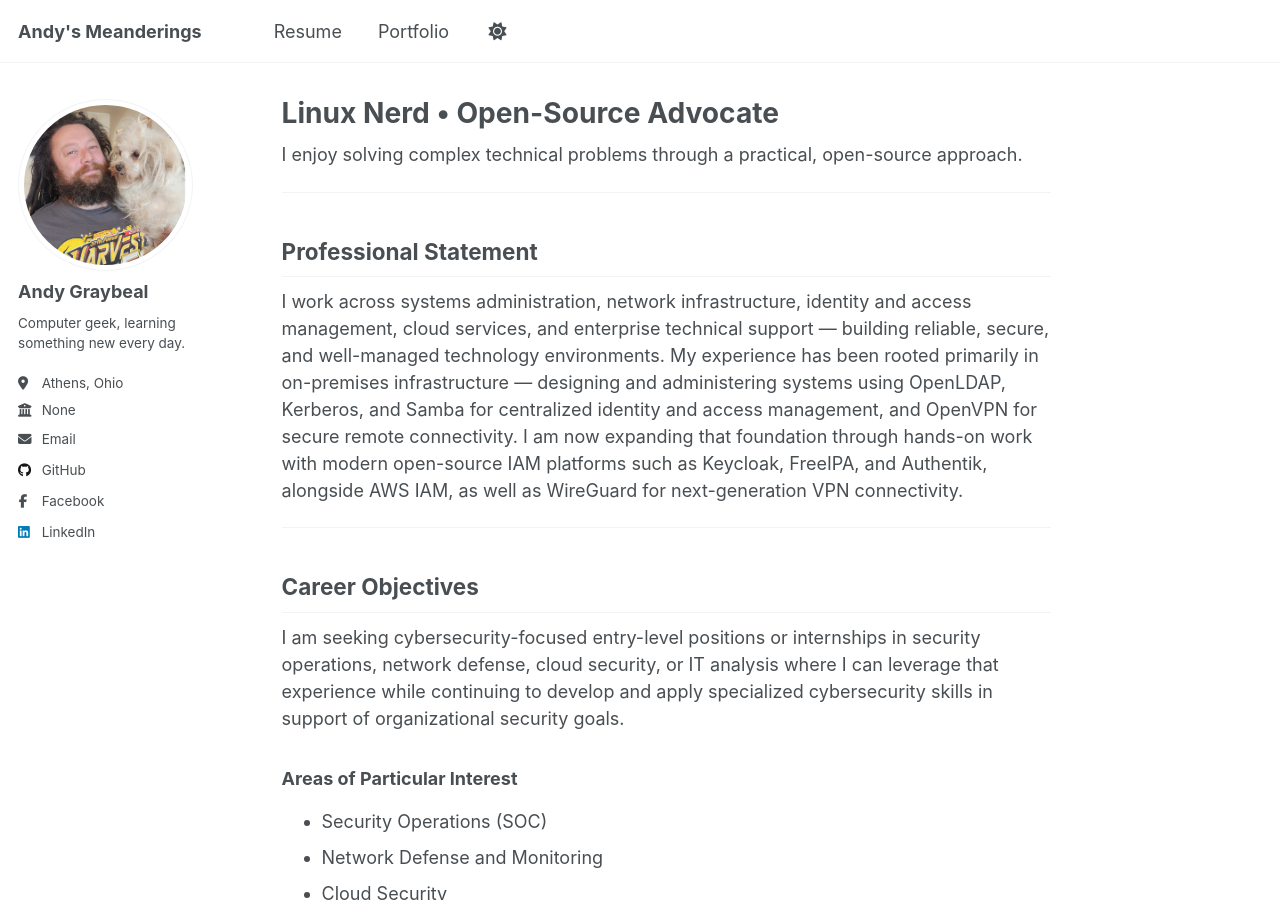
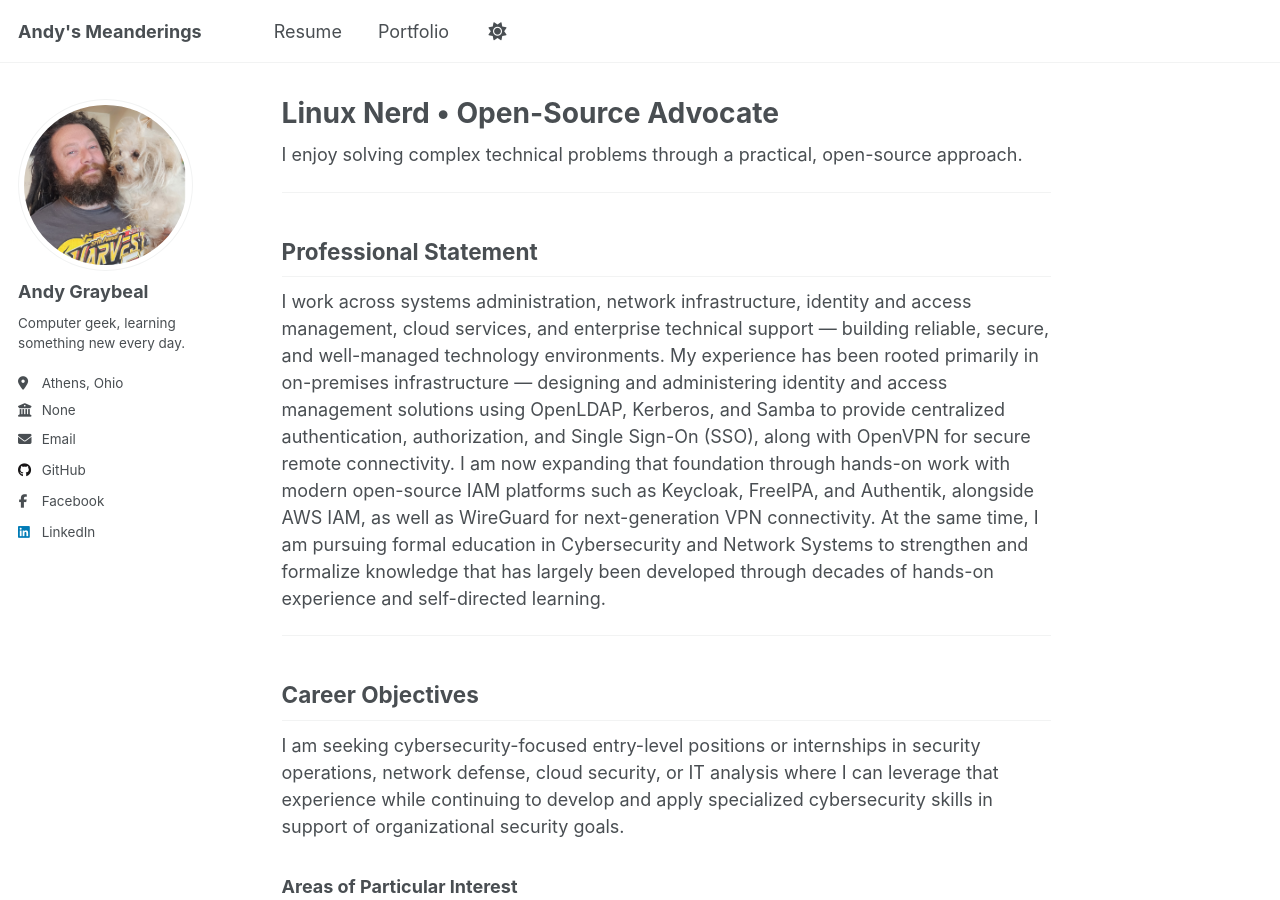
Before and after one commit to andy-graybeal/andy-graybeal.github.io, a Jekyll site: the page built from _pages/about.md, in a window 1280 px wide and 900 px high. Built offline with Jekyll 4.4.1, drawn with Linux system fonts in a browser that asks for light colours; a script that is not in the unit is left out.

Commit message:
Revise professional statement in about.md
Expanded professional statement to include details on centralized authentication, authorization, Single Sign-On (SSO), and ongoing education in Cybersecurity and Network Systems.

```diff
--- a/_pages/about.md
+++ b/_pages/about.md
@@ -60,7 +60,8 @@ I enjoy solving complex technical problems through a practical, open-source appr
 ---
 ## Professional Statement
 
-I work across systems administration, network infrastructure, identity and access management, cloud services, and enterprise technical support — building reliable, secure, and well-managed technology environments. My experience has been rooted primarily in on-premises infrastructure — designing and administering systems using OpenLDAP, Kerberos, and Samba for centralized identity and access management, and OpenVPN for secure remote connectivity. I am now expanding that foundation through hands-on work with modern open-source IAM platforms such as Keycloak, FreeIPA, and Authentik, alongside AWS IAM, as well as WireGuard for next-generation VPN connectivity.
+I work across systems administration, network infrastructure, identity and access management, cloud services, and enterprise technical support — building reliable, secure, and well-managed technology environments. My experience has been rooted primarily in on-premises infrastructure — designing and administering identity and access management solutions using OpenLDAP, Kerberos, and Samba to provide centralized authentication, authorization, and Single Sign-On (SSO), along with OpenVPN for secure remote connectivity. I am now expanding that foundation through hands-on work with modern open-source IAM platforms such as Keycloak, FreeIPA, and Authentik, alongside AWS IAM, as well as WireGuard for next-generation VPN connectivity. At the same time, I am pursuing formal education in Cybersecurity and Network Systems to strengthen and formalize knowledge that has largely been developed through decades of hands-on experience and self-directed learning.
+
 
 
 
```
